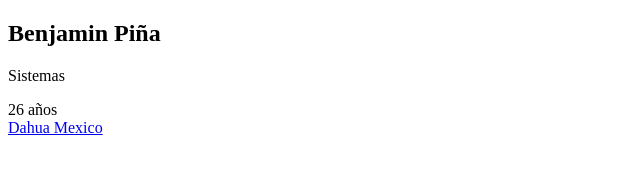
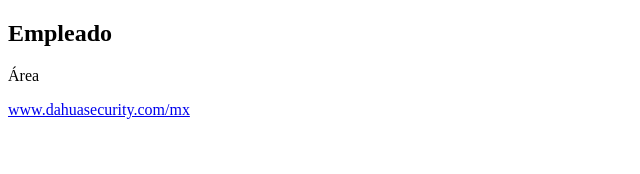
Before and after one commit to pina03584-stack/Bespoke, a plain HTML site: page index.html in a window 1280 px wide. Shown: the whole page, without its empty margins (0-640 px from the left). Drawn offline with Linux system fonts and the light colour scheme.

Commit message:
Enhance index.html with dynamic content and links
Updated employee details and added dynamic web link.

```diff
--- a/index.html
+++ b/index.html
@@ -1,14 +1,32 @@
 <!DOCTYPE html>
 <html lang="es">
+<head>
+  <meta charset="UTF-8">
+  <title>Gafete digital</title>
+</head>
 <body>
 
-<h2>Benjamin Piña</h2>
-<p>Sistemas</p>
+<h2 id="nombre">Nombre del empleado</h2>
+<p id="puesto">Puesto</p>
 
 <p>
-26 años<br>
-<a href="https://www.dahuasecurity.com/mx">Dahua Mexico</a>
+  <a id="web" href="#" target="_blank">www.empresa.com</a>
 </p>
+
+<script>
+  const params = new URLSearchParams(window.location.search);
+
+  const nombre = params.get("nombre") || "Empleado";
+  const puesto = params.get("puesto") || "Área";
+  const web = params.get("web") || "https://www.dahuasecurity.com/mx";
+
+  document.getElementById("nombre").textContent = nombre;
+  document.getElementById("puesto").textContent = puesto;
+
+  const webLink = document.getElementById("web");
+  webLink.href = web;
+  webLink.textContent = web.replace("https://", "");
+</script>
 
 </body>
 </html>
```
